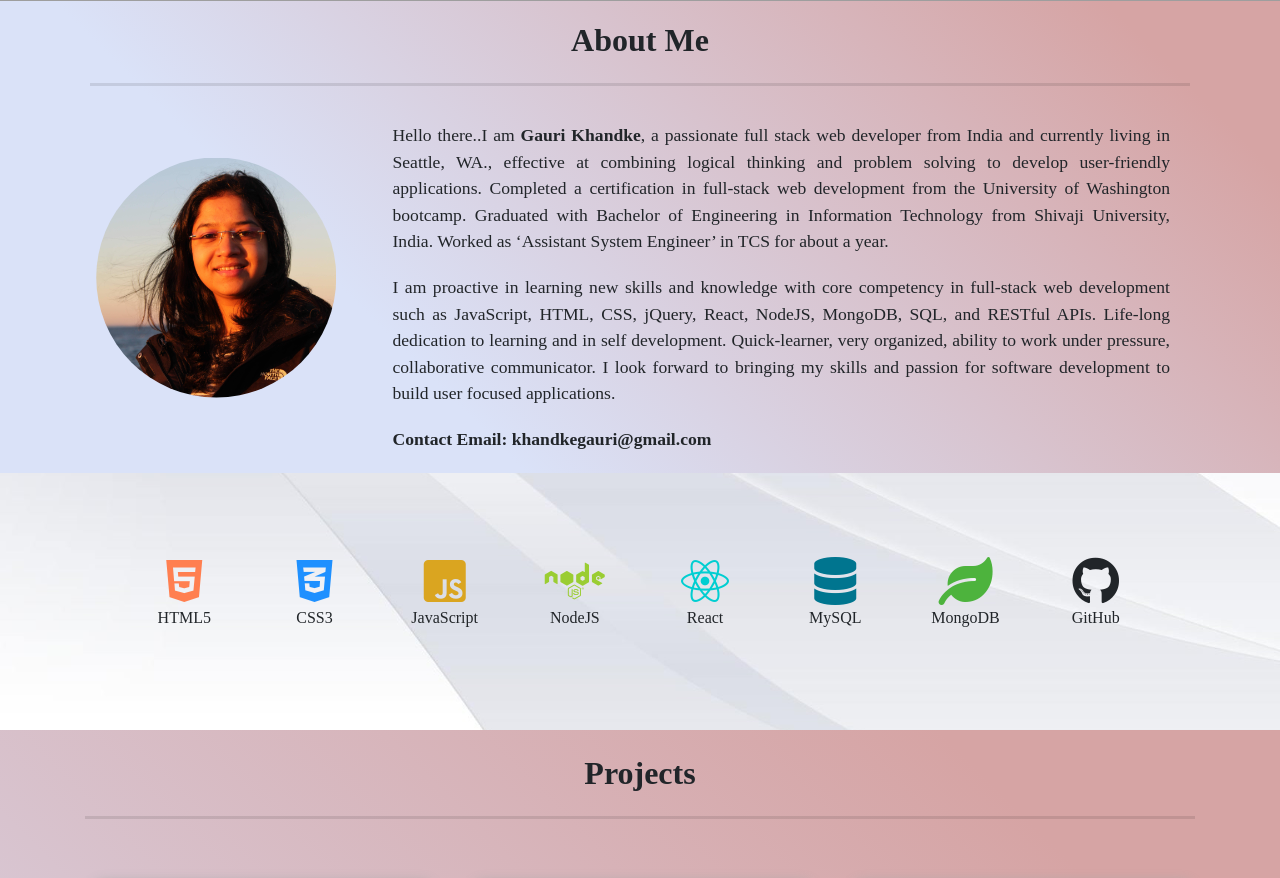
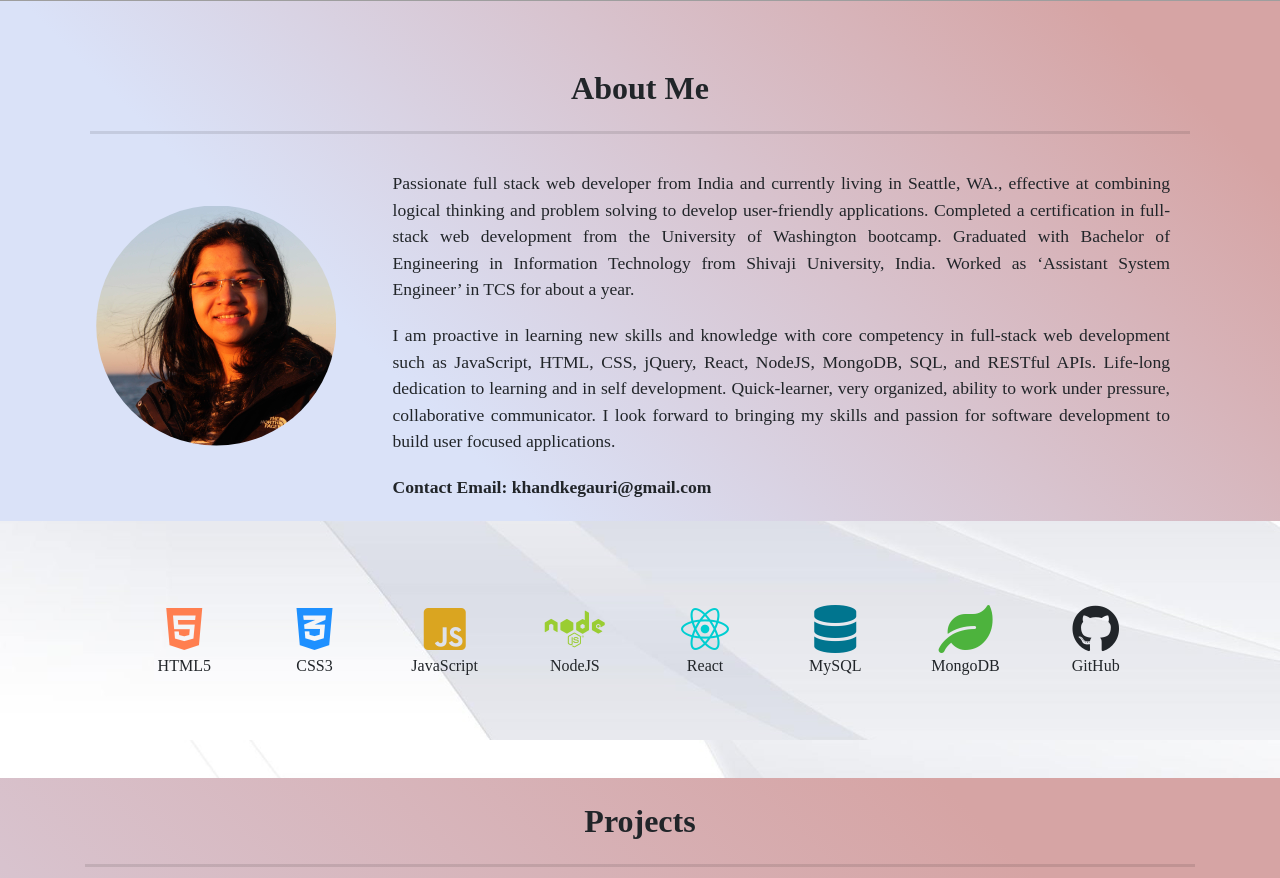
Before and after one commit to GauriKhandke/react-portfolio, a React (Create React App) app: page / in a window 1280 px wide. Shown: the part 860-1738 px from the top of the page. Built offline with nearby package versions, Linux system fonts and the light colour scheme; grey boxes are pictures that could not be loaded.

Commit message:
Updated about me section

```diff
--- a/src/components/About/index.js
+++ b/src/components/About/index.js
@@ -8,9 +8,11 @@ export default function About() {
 		<>
 			<div id="about">
 				<div className="container" style={{ padding: '20px' }}>
+				<br/>
+				<br />
 					<Row>
 						<Col className="text-center">
-							<h2><strong>About Me</strong></h2>
+							<h2 className="heading"><strong>About Me</strong></h2>
 						</Col>
 					</Row>
 					<hr className="line" />
@@ -24,7 +26,7 @@ export default function About() {
 						<div
 							className="col-md-9 col-sm-12" style={{ margin: '0 auto', padding: '0 25px', }}	>
 							<p style={{ margin: '20px 10px 0 10px', textAlign: 'justify', fontSize: '1.1em', }}>
-								Hello there..I am{' '} <strong>Gauri Khandke</strong>, a passionate full stack web developer from
+								Passionate full stack web developer from
 								India and currently living in Seattle, WA., effective at combining logical thinking and problem solving to develop
 								user-friendly applications. Completed a certification in full-stack web
 								development from the University of Washington bootcamp. Graduated with
```
